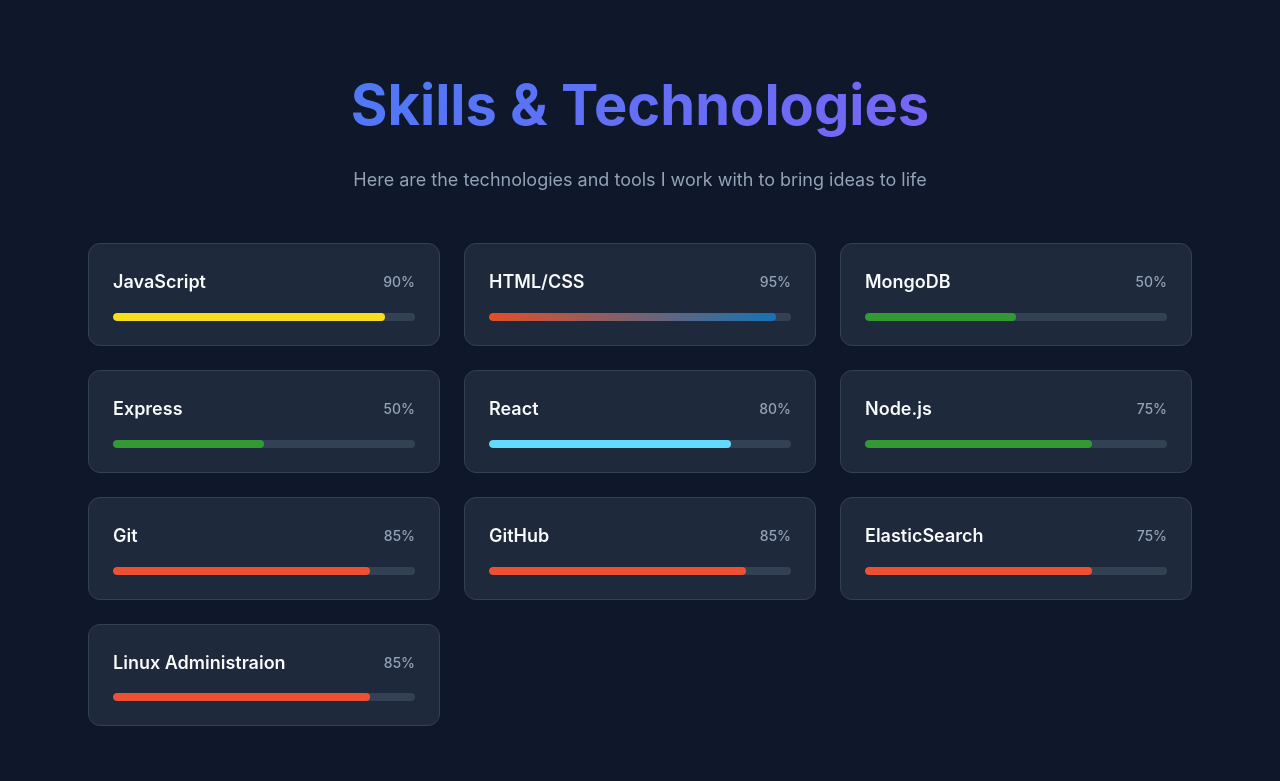
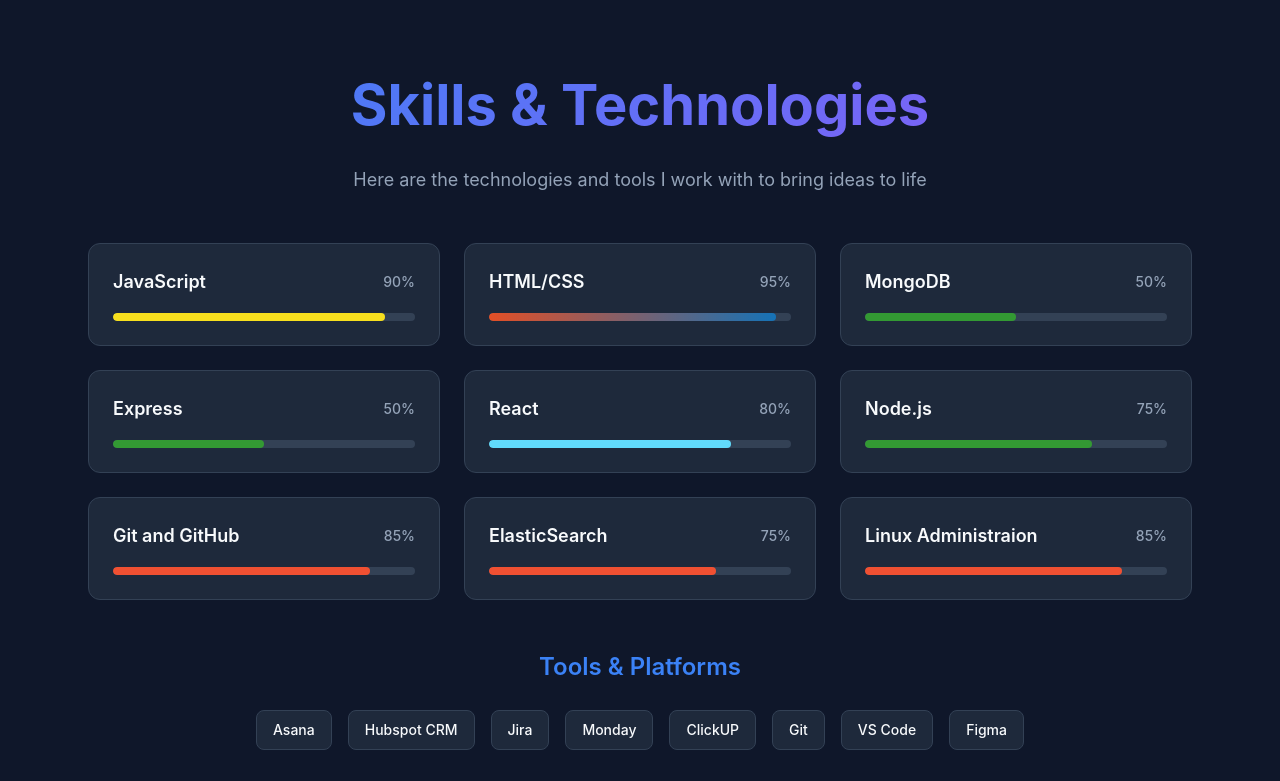
Before and after one commit to simon-azike1/MyNewPortfolio, a React (Vite) app in the folder New-Portfolio/: page / in a window 1280 px wide. Shown: the part 1561-2342 px from the top of the page. Built offline with nearby package versions, Linux system fonts and the light colour scheme.

Commit message:
updated my journey content

```diff
--- a/New-Portfolio/src/Pages/Components/Skills/Skill.jsx
+++ b/New-Portfolio/src/Pages/Components/Skills/Skill.jsx
@@ -11,8 +11,7 @@
     { name: 'Express', level: 50, color: 'skill-bar-node' },
     { name: 'React', level: 80, color: 'skill-bar-react' },
     { name: 'Node.js', level: 75, color: 'skill-bar-node' },
-    { name: 'Git', level: 85, color: 'skill-bar-git' },
-    { name: 'GitHub', level: 85, color: 'skill-bar-git' },
+    { name: 'Git and GitHub', level: 85, color: 'skill-bar-git' },
     { name: 'ElasticSearch', level: 75, color: 'skill-bar-git' },
     { name: 'Linux Administraion', level: 85, color: 'skill-bar-git' }
 
```
